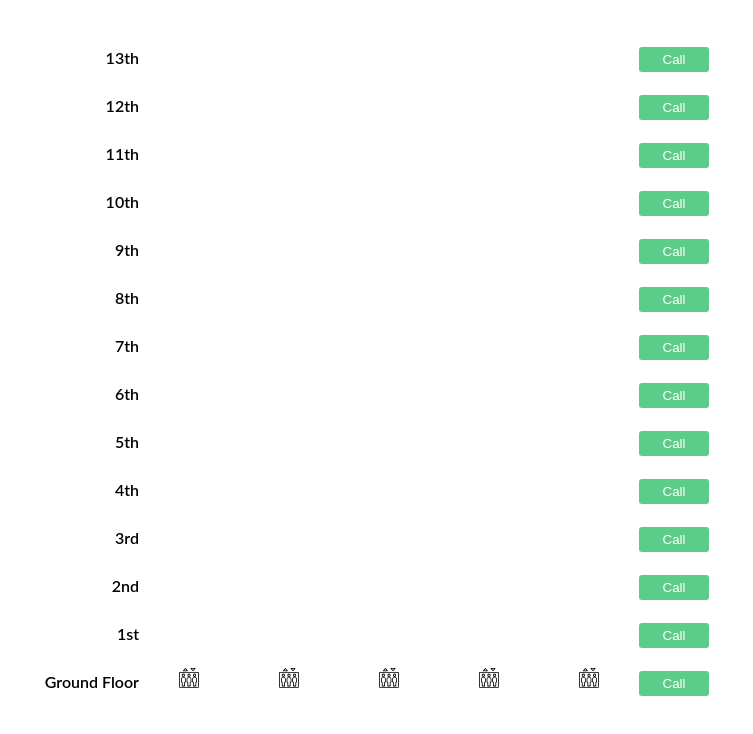
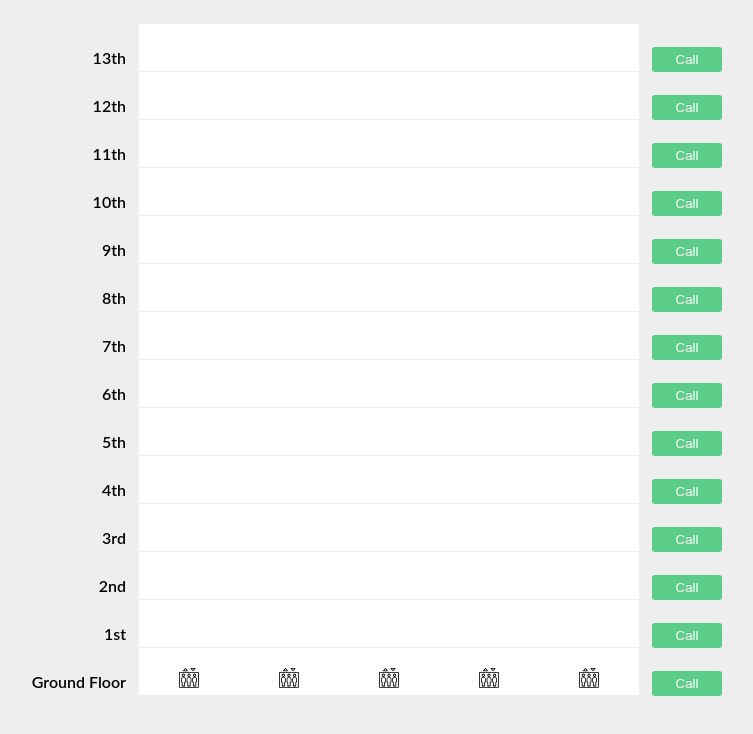
Before and after one commit to Ziv22/react-elevator, a React (Create React App) app: page / in a window 1280 px wide. Shown: the top 734 px of the page, without its empty margins (271-1024 px from the left). Built offline with nearby package versions, Linux system fonts and the light colour scheme.

Commit message:
added some design and logic

```diff
--- a/src/App.js
+++ b/src/App.js
@@ -11,8 +11,9 @@ const App = observer((props) => {
     <div className="App">
       {board
         .map((floor, index) => (
-          <div key={index}>
+          <div key={index} className="line">
             <div className="floor-name u-bold">{getFloorName(index)} </div>
+            <div className="board-wrapper">
               {floor.map((elevator, i) =>
                 typeof elevator === "number" ? (
                   <Elevator board={props.board} key={i} elevator={elevator} />
@@ -20,6 +21,7 @@ const App = observer((props) => {
                   <div key={i} className="elevator"></div>
                 )
               )}
+            </div>
             <CallButton board={props} floor={props.board.floors[index]} />
           </div>
         ))
--- a/src/Elevator.js
+++ b/src/Elevator.js
@@ -18,12 +18,16 @@ export default class Elevator {
     makeObservable(this, {
       movementStatus: observable,
       currentFloor: observable,
-      floorInstance: observable,
       goTo: action,
       suspend: action,
       move: action,
       moveOneFloor: action,
+      changeMovementStatus: action,
     });
+  }
+
+  changeMovementStatus(status) {
+    this.movementStatus = status;
   }
 
   goTo(floor, board) {
@@ -31,7 +35,7 @@ export default class Elevator {
     this.directionIsUp =
       this.targetFloor > this.currentFloor ||
       this.targetFloor === this.currentFloor;
-    this.movementStatus = MovementEnum.moving;
+    this.changeMovementStatus(MovementEnum.moving);
     this.board = board;
     this.floorInstance = floor;
     this.floorInstance.setElevator(this);
@@ -39,17 +43,14 @@ export default class Elevator {
   }
 
   suspend() {
-    this.movementStatus = MovementEnum.suspended;
+    this.changeMovementStatus(MovementEnum.suspended);
     setTimeout(() => {
-      this.movementStatus = MovementEnum.idle;
+      this.changeMovementStatus(MovementEnum.idle);
       if (this.board.queue.length) {
+        this.floorInstance.clearElevator();
         this.board.orderElevator();
       }
     }, Constants.suspension);
-  }
-
-  changeToIdle() {
-    this.movementStatus = MovementEnum.idle;
   }
 
   moveOneFloor(moveUp) {
--- a/src/Floor.js
+++ b/src/Floor.js
@@ -8,10 +8,15 @@ export default class Floor {
     makeObservable(this, {
       assignedElevator: observable,
       setElevator: action,
+      clearElevator: action,
     });
   }
 
   setElevator(elevator) {
     this.assignedElevator = elevator;
   }
+
+  clearElevator() {
+    this.assignedElevator = null;
+  }
 }
--- a/src/components/CallButton.jsx
+++ b/src/components/CallButton.jsx
@@ -3,22 +3,29 @@ import { MovementEnum } from "../utils/MovementEnum";
 
 export const CallButton = observer((props) => {
     const {board, floor} = props;
-    if(floor?.assignedElevator?.movementStatus){
-      console.log(floor?.assignedElevator?.movementStatus);
+
+    const isMoving = () =>{
+      return floor?.assignedElevator?.movementStatus === MovementEnum.moving
+    }
+
+    const isSuspended = () =>{
+      return floor?.assignedElevator?.movementStatus === MovementEnum.suspended
     }
 
     const getClass = () => {
-      if(floor?.assignedElevator?.movementStatus === MovementEnum.moving){
+      if(isMoving()){
           return "floor-waiting"
-      } else if(floor?.assignedElevator?.movementStatus === MovementEnum.suspended) {
+      } else if(isSuspended()) {
           return "floor-arrived"
+      } else {
+        return ""
       }
   }
 
     const getText = () => {
-      if(floor?.assignedElevator?.movementStatus === MovementEnum.moving){
+      if(isMoving()){
           return "Waiting"
-      } else if(floor?.assignedElevator?.movementStatus === MovementEnum.suspended) {
+      } else if(isSuspended()) {
           return "Arrived"
       } else {
         return "Call"
--- a/src/components/Elevator.jsx
+++ b/src/components/Elevator.jsx
@@ -11,6 +11,8 @@ export const Elevator = observer ((props) => {
             return "elevator-moving"
         } else if(thisElevator.movementStatus === MovementEnum.suspended) {
             return "elevator-suspended"
+        } else {
+            return " "
         }
     }
     return (
--- a/src/index.css
+++ b/src/index.css
@@ -9,13 +9,13 @@
 
 html {
   font-size: 62.5%;
+  background-color: rgb(238, 238, 238);
+  width: 100%;
+  height: 100%;
 }
 
 body {
   box-sizing: border-box;
-}
-
-body {
   font-family: "Lato", sans-serif;
   font-weight: 400;
   font-size: 1.6rem;
@@ -24,15 +24,23 @@ body {
   padding: 2.4rem;
 }
 
-#building {
-  margin-left: 40%;
-  margin-top: 10%;
+.App {
+  width: fit-content;
+  margin: auto;
+}
+
+.board-wrapper {
+  background-color: rgb(255, 255, 255);
+  display: inline-block;
+  margin: 0 3px;
 }
 
 .floor {
   width: fit-content;
+  margin: 0;
 }
 .elevator {
+  margin: 0;
   display: inline-block;
   transition: all 0.5s;
   justify-content: center;
@@ -46,6 +54,7 @@ body {
   display: inline-block;
   text-align: right;
   color: black;
+  margin-right: 1rem;
 }
 
 .call-button {
@@ -56,6 +65,7 @@ body {
   width: 7rem;
   height: 2.5rem;
   border-radius: 3px;
+  margin-left: 1rem;
 }
 
 .call-button:hover {
@@ -82,11 +92,21 @@ body {
   font-weight: 600;
 }
 .floor-waiting {
-  background-color: red;
+  background-color: rgb(226, 57, 57);
+  pointer-events: none;
+
+  -moz-user-select: -moz-none;
+  -khtml-user-select: none;
+  -webkit-user-select: none;
 }
 
 .floor-arrived {
   background-color: white;
   color: rgb(34, 192, 34);
   border: 1px solid rgb(34, 192, 34);
+  pointer-events: none;
+
+  -moz-user-select: -moz-none;
+  -khtml-user-select: none;
+  -webkit-user-select: none;
 }
```
Lines whose indentation alone changed are shown as unchanged.
